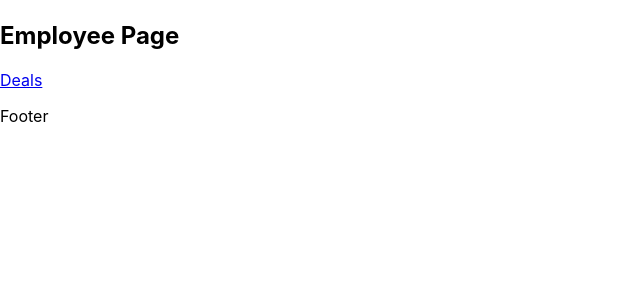
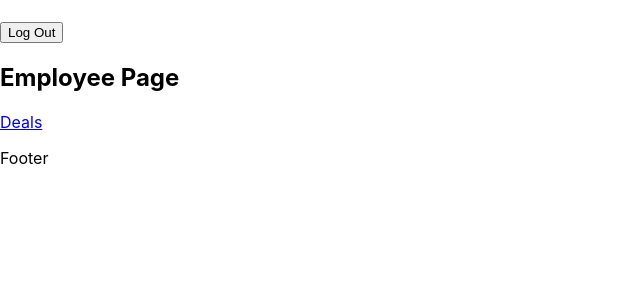
Before and after one commit to jasoncarcamo/dealer-app, a React (Create React App) app: page /employee in a window 1280 px wide. Shown: the top 300 px of the page, without its empty margins (0-640 px from the left). Built offline with nearby package versions, Linux system fonts and the light colour scheme; no server answers; sample sign-in values are in the browser's storage.

Commit message:
Added log in and log out functionality ready

```diff
--- a/src/App.js
+++ b/src/App.js
@@ -23,24 +23,35 @@ export default class App extends React.Component{
         });
     }
 
+    removeToken = ()=>{
+        this.setState({
+            token: ""
+        });
+    }
+
     RenderAuthethicatedRoutes = ()=>{
-        return <Route path="/employee/*" element={<EmployeeRoutes setToken={this.setToken}/>}/>;
+
+        if(!TokenService.hasToken()){
+            return <Route exact path="/employee/*" element={<Navigate to="/"/>}/>
+        }
+        return <Route path="/employee/*" element={<EmployeeRoutes setToken={this.setToken} removeToken={this.removeToken}/>}/>;
     }
 
     RenderUnautheticatedRoutes = ()=>{
         return (
             <>
-                <Route exact path="/" element={!TokenService.hasToken() ? <LandingPage setToken={this.setToken}/> : <Navigate to="/employee" replace={true}/>}/>
-                <Route exact path="/register" element={!TokenService.hasToken() ? <Register setToken={this.setToken}/> : <Navigate to="/"/>}/>
+                <Route exact path="/" element={!TokenService.hasToken() ? <LandingPage setToken={this.setToken}/> : <Navigate to="/employee"/>}/>
+                <Route exact path="/register" element={!TokenService.hasToken() ? <Register setToken={this.setToken}/> : <Navigate to="/employee"/>}/>
             </>
         );
     }
 
     render(){
+        console.log(this.state)
         return (
             <Routes>
                 {this.RenderUnautheticatedRoutes()}
-                {TokenService.hasToken() ? this.RenderAuthethicatedRoutes() : ""}
+                {this.RenderAuthethicatedRoutes()}
             </Routes>
         );
     };
--- a/src/EmployeeRoutes/EmployeeRoutes.js
+++ b/src/EmployeeRoutes/EmployeeRoutes.js
@@ -12,7 +12,7 @@ export default class EmployeeRoutes extends React.Component{
 
     render(){
         return (
-            <Template>
+            <Template removeToken={this.props.removeToken}>
                 <Routes>
                     <Route exact path="/" element={<EmployeePage setToken={this.props.setToken}/>}></Route>
                     <Route path="/deals" element={<DealsPage/>}></Route>
--- a/src/template/Header/Header.js
+++ b/src/template/Header/Header.js
@@ -1,18 +1,48 @@
 import React from "react";
 import AppContext from "../../contexts/AppContext";
+import EmployeeStorage from "../../services/EmployeeStorage";
+import DealsStorage from "../../services/DealsStorage";
+import TokenService from "../../services/TokenService";
+import {Navigate} from "react-router-dom";
 
 export default class Header extends React.Component{
+    constructor(props){
+        super(props);
+        this.state = {
+            logOut: false
+        }
+    }
+
     static contextType = AppContext;
 
+    removeEmployee = ()=>{
+        EmployeeStorage.deleteEmployee();
+        this.context.employeeContext.deleteEmployee();
+    }
+
+    removeDeals = ()=>{
+        DealsStorage.deleteDeals();
+        this.context.dealsContext.deleteDeals();
+    }
+
+    handleLogout = ()=>{
+        this.removeDeals();
+        this.removeEmployee();
+
+        TokenService.deleteToken();
+        this.props.removeToken();
+
+
+    }
 
     render(){
-        console.log(this.context);
         return (
             <header>
                 <h1>{this.context.employeeContext.employee.first_name}</h1>
                 <nav>
 
                 </nav>
+                <button onClick={this.handleLogout}>Log Out</button>
             </header>
         );
     }
--- a/src/template/Template.js
+++ b/src/template/Template.js
@@ -6,7 +6,7 @@ export default class Template extends React.Component{
     render(){
         return (
             <>
-                <Header/>
+                <Header removeToken={this.props.removeToken}/>
                     {this.props.children}
                 <Footer/>
             </>
```
Also changed, not shown: 1 other file (tests, documents, lock files or other folders).
